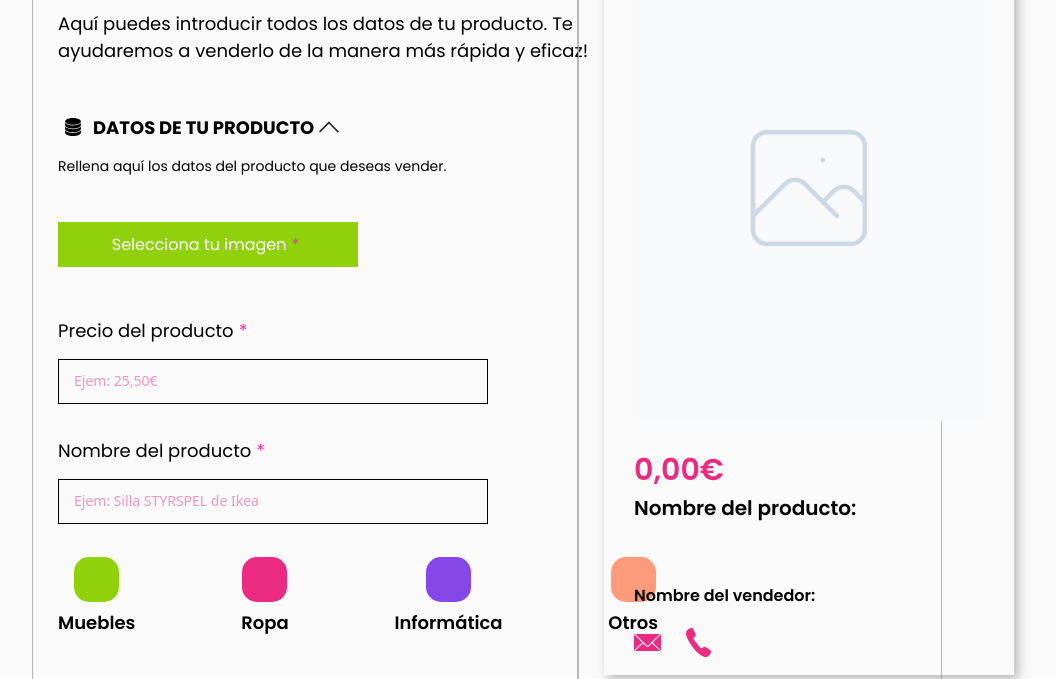
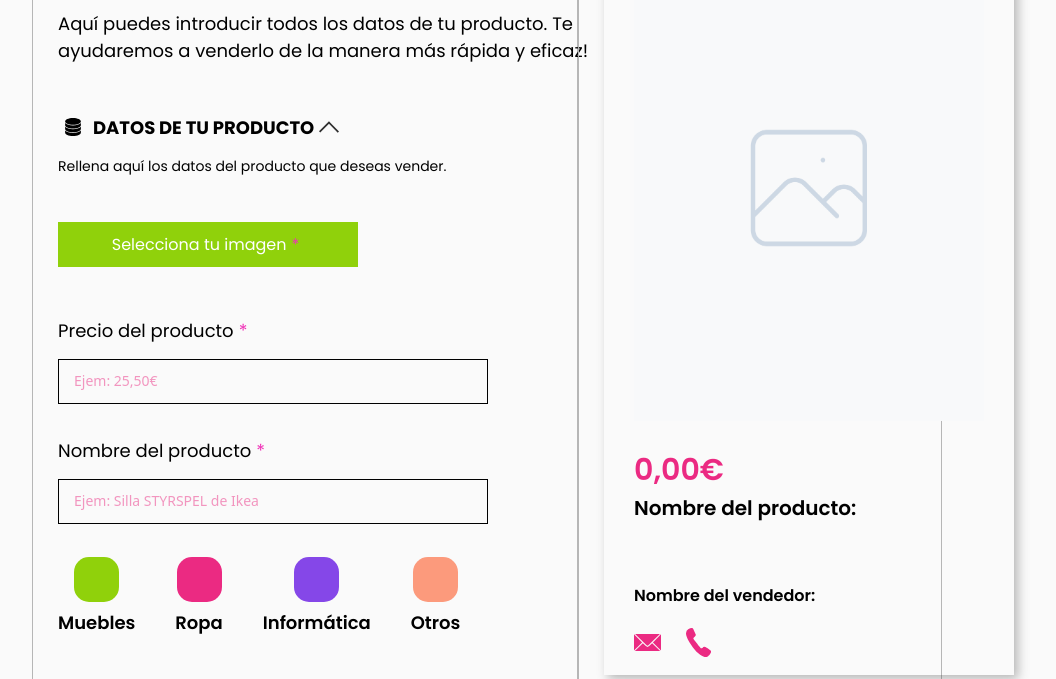
Before and after one commit to Juls-ux/username-project-promo-c-pt-module-2-team-2, a website built with Vite: page src/form.html in a window 1280 px wide. Shown: the part 273-952 px from the top of the page, without its empty margins (153-1209 px from the left). Built offline with nearby package versions, Linux system fonts and the light colour scheme.

Commit message:
gaps in colors

```diff
--- a/src/scss/layout/_form.scss
+++ b/src/scss/layout/_form.scss
@@ -200,7 +200,8 @@ main {
     &_colorsul{
         display: flex;
         flex-direction: row;
-        justify-content: space-between;
+        justify-content:flex-start;
+        gap: 40px;
         align-items: center;
         text-align: center;
         margin-bottom: 30px;
```
